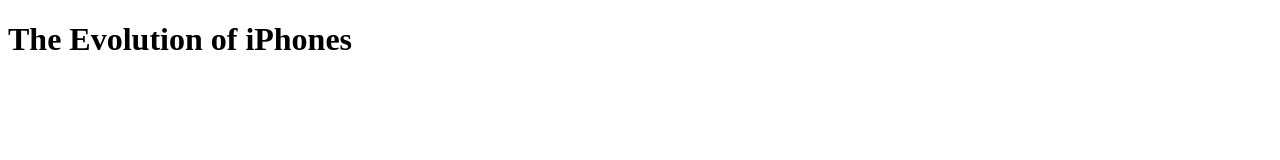
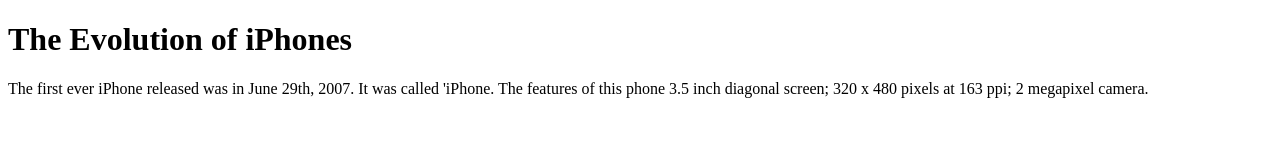
Before and after one commit to helloitsmebander/mywebpage, a plain HTML site: page index.html in a window 1280 px wide. Drawn offline with Linux system fonts and the light colour scheme.

Commit message:
Update index.html

```diff
--- a/index.html
+++ b/index.html
@@ -7,7 +7,7 @@
 
   <body>
 
-<p> </p>
+<p>The first ever iPhone released was in June 29th, 2007. It was called 'iPhone. The features of this phone 3.5 inch diagonal screen; 320 x 480 pixels at 163 ppi; 2 megapixel camera.</p>
 
 </body>
 </html>
```
